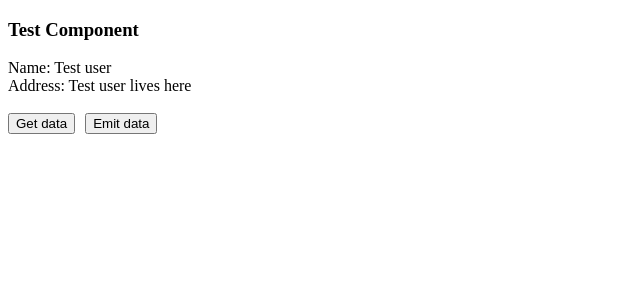
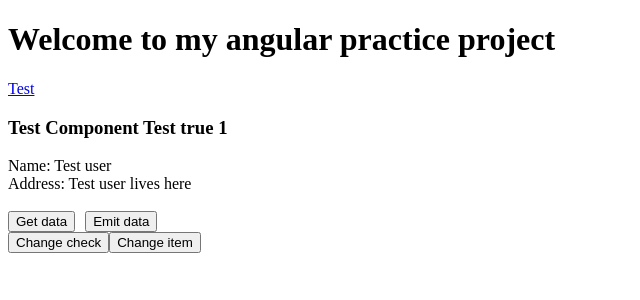
Before and after one commit to yash-mishra/Angular-Training, an Angular app: page /test in a window 1280 px wide. Shown: the top 300 px of the page, without its empty margins (0-640 px from the left). Built offline with nearby package versions, Linux system fonts and the light colour scheme.

Commit message:
Latest changes 22/4/2021

```diff
--- a/angular.json
+++ b/angular.json
@@ -1,5 +1,8 @@
 {
   "$schema": "./node_modules/@angular/cli/lib/config/schema.json",
+  "cli": {
+    "analytics": false
+  },
   "version": 1,
   "newProjectRoot": "projects",
   "projects": {
--- a/package.json
+++ b/package.json
@@ -24,13 +24,13 @@
     "zone.js": "~0.10.2"
   },
   "devDependencies": {
-    "@angular-devkit/build-angular": "~0.901.0",
+    "@angular-devkit/build-angular": "^0.901.15",
     "@angular/cli": "~9.1.0",
     "@angular/compiler-cli": "~9.1.0",
     "@angular/language-service": "~9.1.0",
-    "@types/node": "^12.11.1",
     "@types/jasmine": "~3.5.0",
     "@types/jasminewd2": "~2.0.3",
+    "@types/node": "^12.11.1",
     "codelyzer": "^5.1.2",
     "jasmine-core": "~3.5.0",
     "jasmine-spec-reporter": "~4.2.1",
--- a/src/app/app-routing.module.ts
+++ b/src/app/app-routing.module.ts
@@ -6,7 +6,7 @@
 import { NotFoundComponent } from './not-found/not-found.component';
 
 const routes: Routes = [{
-  path: '', redirectTo: 'test', pathMatch: 'full'
+  path: '', redirectTo: '', pathMatch: 'full'
 }, {
   path: 'test', component: TestComponent, children: [{
     path: 'child', component: TestChildComponent
@@ -21,4 +21,6 @@
   imports: [RouterModule.forRoot(routes)],
   exports: [RouterModule]
 })
-export class AppRoutingModule { }
+export class AppRoutingModule {
+
+}
--- a/src/app/app.component.html
+++ b/src/app/app.component.html
@@ -1 +1,7 @@
+<div>
+    <h1>Welcome to my angular practice project</h1>
+</div>
+<nav>
+    <a routerLink="/test">Test</a> &nbsp;
+</nav>
 <router-outlet></router-outlet>
--- a/src/app/app.component.ts
+++ b/src/app/app.component.ts
@@ -18,4 +18,8 @@
   redirectToHero() {
     this.route.navigate(['hero'])
   }
+
+  render() {
+    return "<button> This is 2nd Button </button>"
+  }
 }
--- a/src/app/test/test.component.html
+++ b/src/app/test/test.component.html
@@ -1,2 +1,22 @@
-<h3>{{title}}</h3>
-<app-hero [heroTitle]='heroTitle' (eventVariable)="changeTitle($event)"></app-hero>
+<div *ngIf="check; else elseS">
+    <h3>{{title}} Test true {{current}}</h3>
+    <app-hero [heroTitle]='heroTitle' (eventVariable)="changeTitle($event)"></app-hero>
+</div>
+<ng-template #elseS>
+    <div>
+        <h3>{{title}} Test false {{current}}</h3>
+        <app-hero [heroTitle]='heroTitle' (eventVariable)="changeTitle($event)"></app-hero>
+    </div>
+</ng-template>
+<button (click)="changeCheck()">Change check</button>
+<button (click)="changeItem()">Change item</button>
+<div *ngFor="let item of items">
+    <div *ngIf="check; else elseBlock">
+        {{item}} true
+    </div>
+    <ng-template #elseBlock>
+        <div>
+            {{item}} false
+        </div>
+    </ng-template>
+</div>
--- a/src/app/test/test.component.ts
+++ b/src/app/test/test.component.ts
@@ -7,7 +7,12 @@
     styleUrls: ['./test.component.scss']
 })
 export class TestComponent implements OnInit {
-    constructor(private appService: AppService) { }
+    check:boolean
+    items=[]
+    current=1
+    constructor(private appService: AppService) {
+        this.check = true;
+    }
 
     dataValue
 
@@ -21,4 +26,19 @@
     changeTitle(event: string) {
         this.title = event;
     }
+
+    changeCheck() {
+        if (this.check == true)
+            this.check = false;
+        else
+            this.check = true;
+    }
+
+    changeItem() {
+        if(this.check == true) {
+            this.items.push(this.current);
+            this.current++;
+        }
+
+    }
 }
```
Also changed, not shown: 1 other file (tests, documents, lock files or other folders).
